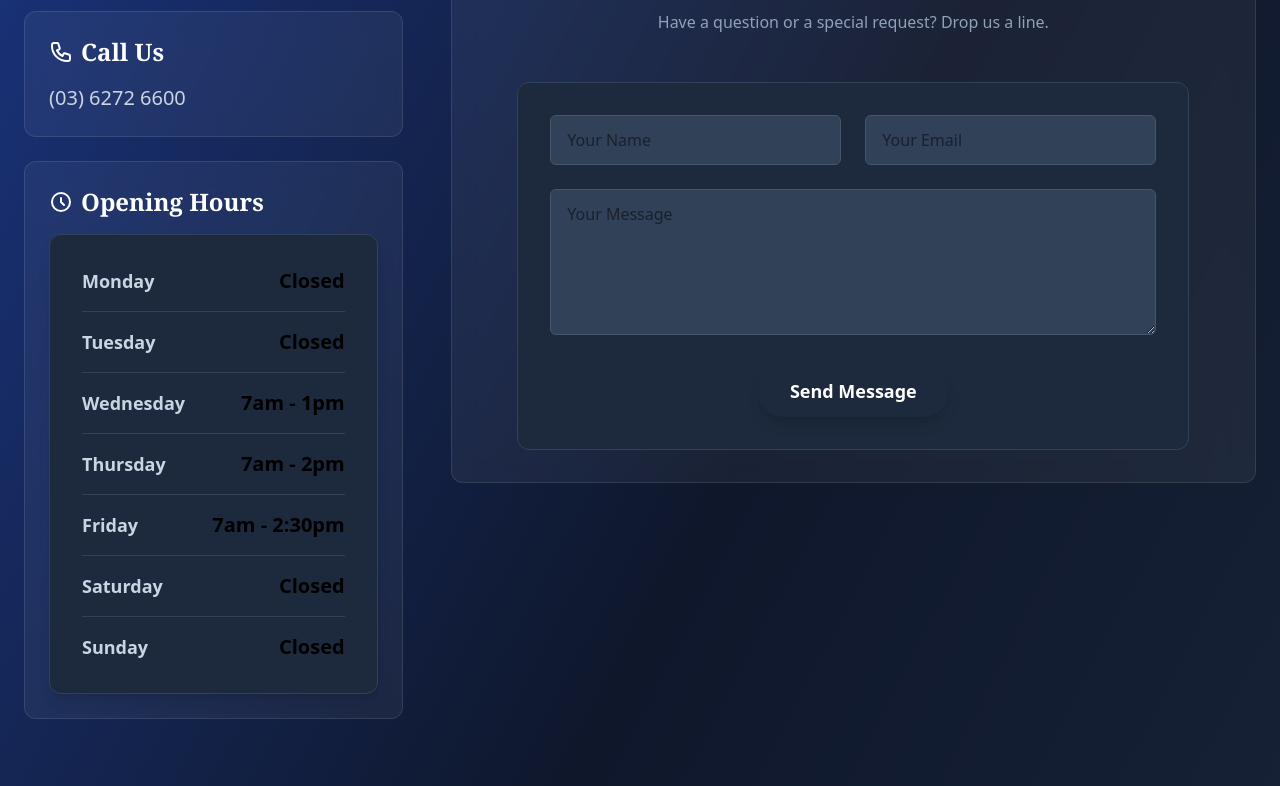
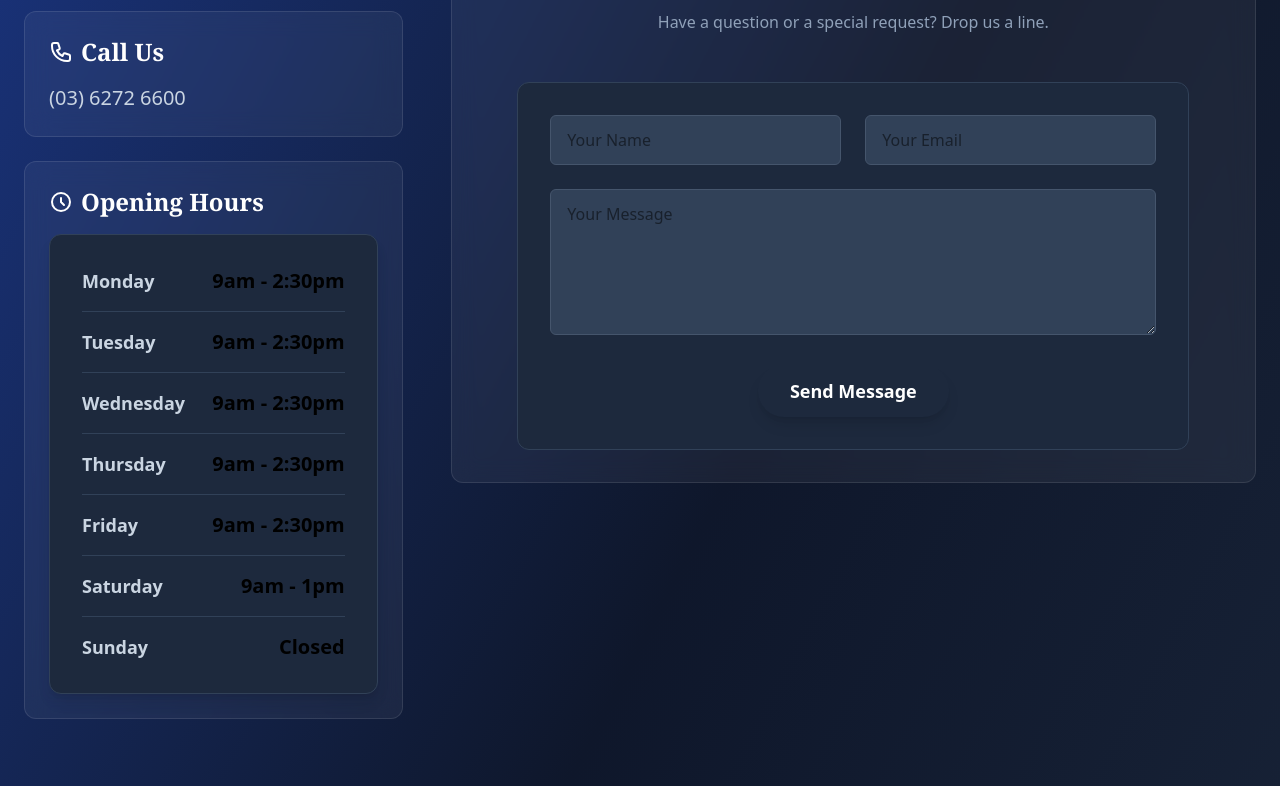
Before and after one commit to Saxon-Commits/wilsons-seafoods-v2, a Next.js app: page /contact in a window 1280 px wide. Shown: the part 575-1361 px from the top of the page. Built offline with nearby package versions, Linux system fonts and the light colour scheme; no server answers; the database is empty; a web font is replaced by a local one.

Commit message:
opening hours contact page

```diff
--- a/src/app/admin/settings/actions.ts
+++ b/src/app/admin/settings/actions.ts
@@ -133,9 +133,9 @@ export async function updateOpeningHours(hours: OpeningHour[]) {
 
         if (error) throw error;
 
-        revalidatePath('/admin/settings');
-        revalidatePath('/contact');
-        revalidatePath('/');
+        revalidatePath('/admin/settings', 'page');
+        revalidatePath('/contact', 'page');
+        revalidatePath('/', 'page');
 
         return { success: true };
     } catch (error) {
--- a/src/constants.ts
+++ b/src/constants.ts
@@ -11,11 +11,11 @@ export const INITIAL_HOMEPAGE_CONTENT: HomepageContent = {
 };
 
 export const OPENING_HOURS: OpeningHour[] = [
-    { day: 'Monday', time: 'Closed' },
-    { day: 'Tuesday', time: 'Closed' },
-    { day: 'Wednesday', time: '7am - 1pm' },
-    { day: 'Thursday', time: '7am - 2pm' },
-    { day: 'Friday', time: '7am - 2:30pm' },
-    { day: 'Saturday', time: 'Closed' },
+    { day: 'Monday', time: '9am - 2:30pm' },
+    { day: 'Tuesday', time: '9am - 2:30pm' },
+    { day: 'Wednesday', time: '9am - 2:30pm' },
+    { day: 'Thursday', time: '9am - 2:30pm' },
+    { day: 'Friday', time: '9am - 2:30pm' },
+    { day: 'Saturday', time: '9am - 1pm' },
     { day: 'Sunday', time: 'Closed' },
 ];
```
